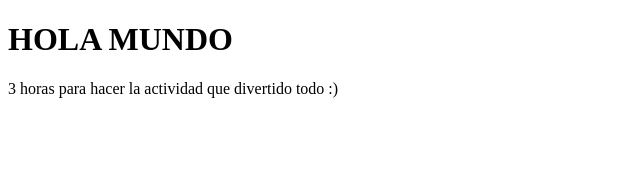
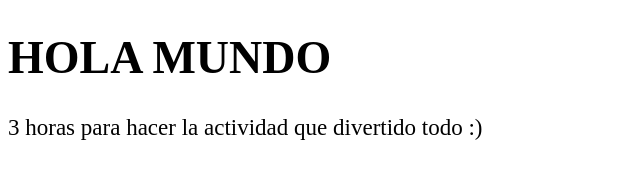
Before and after one commit to Diegoo1802/mtg-Diego-Vigara, a plain HTML site: page index.html in a window 1280 px wide. Shown: the whole page, without its empty margins (0-640 px from the left). Drawn offline with Linux system fonts and the light colour scheme.

Commit message:
Cuarto commit con css

```diff
--- a/index.html
+++ b/index.html
@@ -8,5 +8,13 @@
 <body>
     <h1>HOLA MUNDO</h1>
     <div>3 horas para hacer la actividad que divertido todo :)</div>
+    <style>
+        body{
+            background: red
+            color white;
+            font-size: 23px;
+            border-radius: 20%;
+        }
+    </style>
 </body>
 </html>
```
